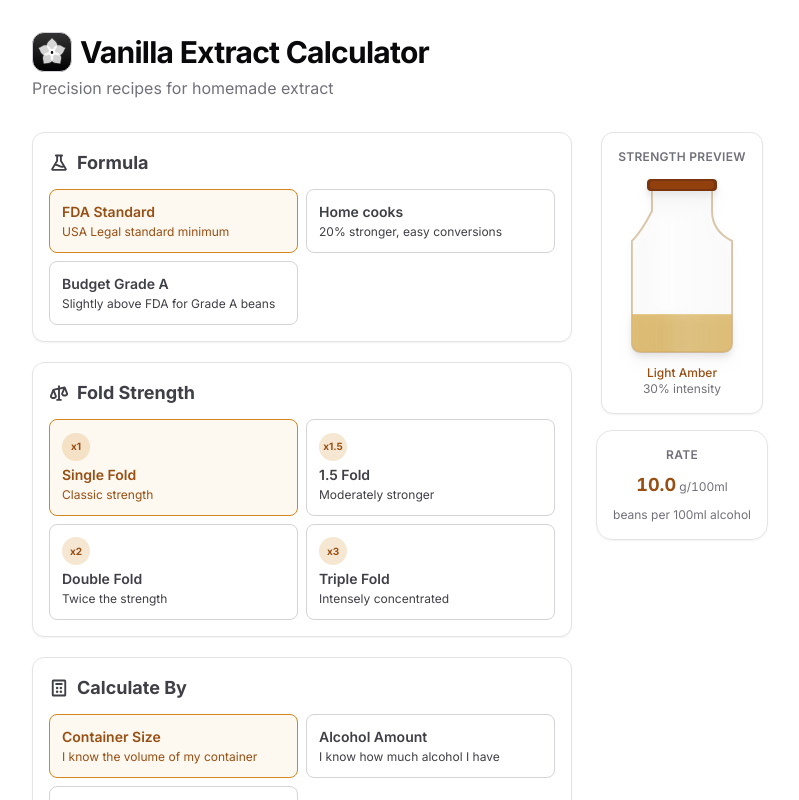
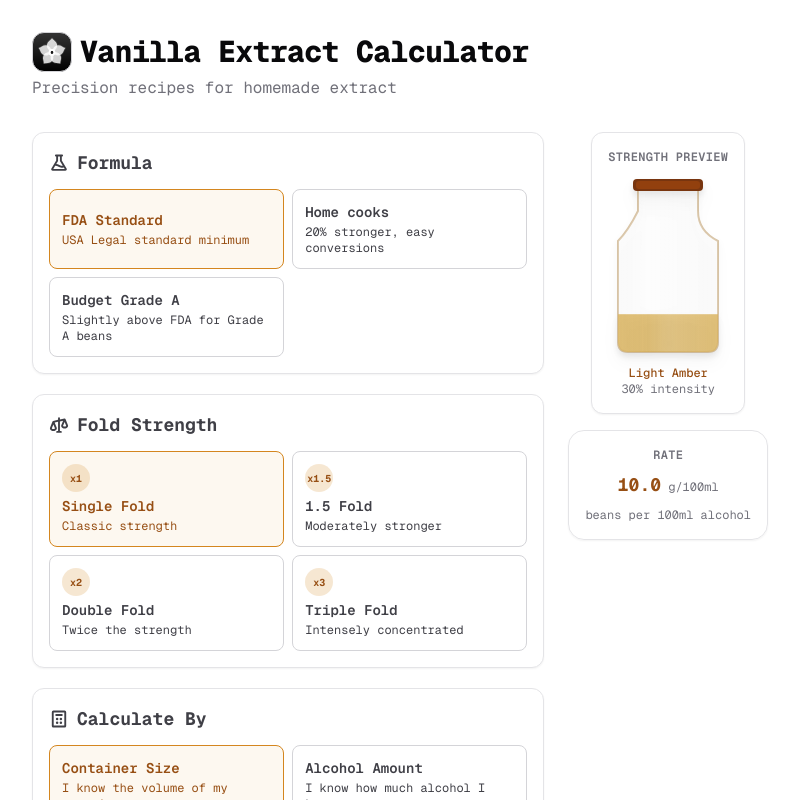
Before and after one commit to ryan-parag/vanilla-extract-calculator, a React (Vite) app: page / in a window 1280 px wide. Shown: the top 800 px of the page, without its empty margins (240-1039 px from the left). Built offline with nearby package versions, Linux system fonts and the light colour scheme.

Commit message:
change to monospace type

```diff
--- a/index.html
+++ b/index.html
@@ -7,7 +7,7 @@
     <title>Vanilla Extract Calculator</title>
     <link rel="preconnect" href="https://fonts.googleapis.com" />
     <link rel="preconnect" href="https://fonts.gstatic.com" crossorigin />
-    <link href="https://fonts.googleapis.com/css2?family=Inter:wght@300;400;500;600;700&display=swap" rel="stylesheet" />
+    <link href="https://fonts.googleapis.com/css2?family=Geist+Mono:wght@100..900&display=swap" rel="stylesheet">
   </head>
   <body>
     <div id="root"></div>
--- a/src/index.css
+++ b/src/index.css
@@ -8,7 +8,7 @@
   }
 
   body {
-    font-family: 'Inter', system-ui, sans-serif;
+    font-family: 'Geist Mono', system-ui, monospace;
     -webkit-font-smoothing: antialiased;
     -moz-osx-font-smoothing: grayscale;
   }
```
